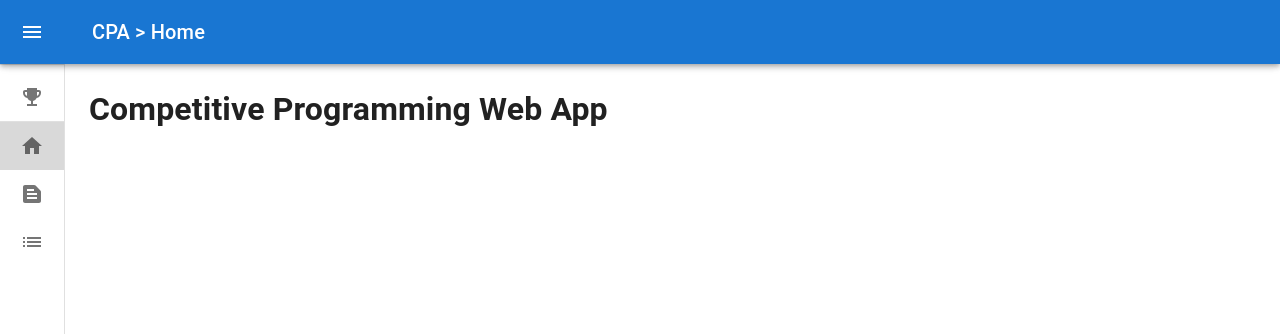
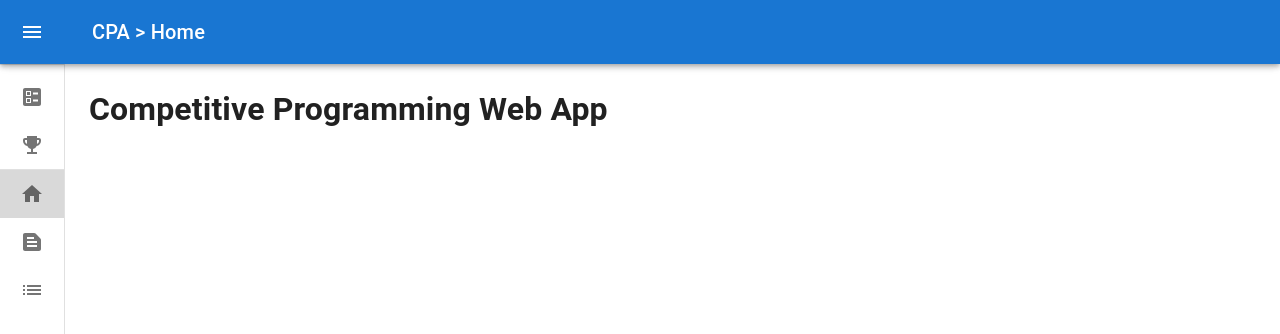
Before and after one commit to gustavoM32/competitive-programming-app, a React (Create React App) app in the folder client/: page / in a window 1280 px wide. Shown: the top 334 px of the page. Built offline with nearby package versions, Linux system fonts and the light colour scheme.

Commit message:
Add cfProblems page to sidebar

```diff
--- a/client/src/pages.tsx
+++ b/client/src/pages.tsx
@@ -39,6 +39,14 @@ const pages = [
     element: <ProblemList />,
   },
   {
+    path: "/cfProblems",
+    sidebar: "/cfProblems",
+    title: "CF Problems",
+    type: "cf",
+    icon: <BallotIcon />,
+    element: <CfProblems />,
+  },
+  {
     path: "/cfContests",
     sidebar: "/cfContests",
     title: "CF Contests",
```
